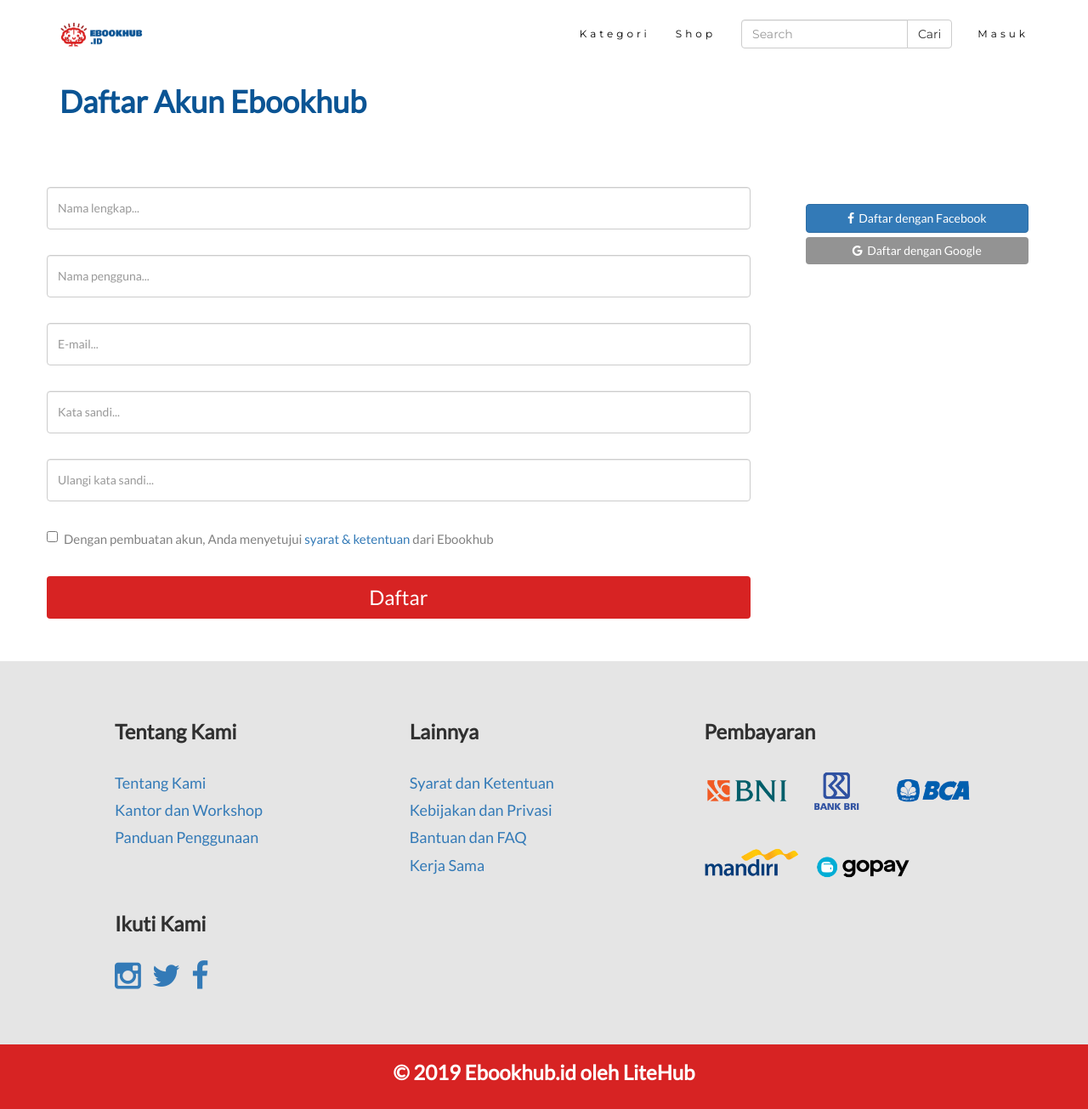
After one commit to nandoputrap/ebookhub-interface, a PHP site: page /register.php in a window 1280 px wide. The commit adds this page. Shown: the whole page at 85% size. Run offline with PHP 8.4, Linux system fonts and the light colour scheme; some libraries are stand-ins or nearby versions.

Commit message:
login + register - by ndo_kun

```diff
--- a/css/style.css
+++ b/css/style.css
@@ -604,3 +604,61 @@ box-shadow: 5px 5px 20px 0px rgba(0,0,0,0.5);
 
 
 /* CART.PHP */
+
+/* LOGIN */
+.modal-content{
+  margin-top: 100px;
+}
+
+.input-login{
+  padding: 0 10%;
+}
+
+.input-login input,
+.input-login button{
+  height: 50px;
+  margin: 20px auto;
+  width: 100%;
+}
+
+.login-social{
+  margin: 50px auto;
+}
+
+.belum-daftar{
+  margin-top: 50px;
+}
+
+.modal-footer{
+  padding: 20px 50px 50px 50px;
+}
+
+.btn-google{
+  background-color: #939393;
+  border: none;
+}
+
+.btn-google:hover{
+  background-color: #D72323;
+}
+/* LOGIN */
+
+/* REGISTER.PHP */
+.register{
+  margin: 50px;
+}
+
+.form-register-group{
+  padding: 0 50px 0 0;
+}
+
+.form-register{
+  height: 50px;
+  margin: 30px auto;
+  /* padding: 0 50px; */
+}
+
+.btn-register{
+  margin-top: 30px;
+}
+/* REGISTER.PHP */
--- /dev/null
+++ b/register.php
@@ -0,0 +1,41 @@
+<?php
+  require_once("templates/header.php");
+?>
+
+<div class="register">
+  <div class="container">
+    <div class="row">
+      <div class="col-md-12">
+        <h1>Daftar Akun Ebookhub</h1>
+      </div>
+
+      <div class="col-md-9 form-register-group">
+        <form class="" action="" method="post">
+          <input type="text" class="form-control form-register" placeholder="Nama lengkap...">
+          <input type="text" class="form-control form-register" placeholder="Nama pengguna...">
+          <input type="email" class="form-control form-register" placeholder="E-mail...">
+          <input type="password" class="form-control form-register" placeholder="Kata sandi...">
+          <input type="password" class="form-control form-register" placeholder="Ulangi kata sandi...">
+          <label class="checkbox-inline">
+            <input type="checkbox" value="">Dengan pembuatan akun, Anda menyetujui <a href="#">syarat & ketentuan</a> dari Ebookhub
+          </label>
+
+          <button type="button" class="btn btn-primary btn-block btn-ebookhub btn-register">Daftar</button>
+        </form>
+      </div>
+
+      <div class="col-md-3">
+        <div class="login-social">
+          <button type="button" class="btn btn-primary btn-block btn-fb"> <i class="fa fa-facebook"></i>&nbsp;&nbsp;Daftar dengan Facebook</button>
+          <button type="button" class="btn btn-primary btn-block btn-google"> <i class="fa fa-google"></i>&nbsp;&nbsp;Daftar dengan Google</button>
+        </div>
+      </div>
+    </div>
+
+
+  </div>
+</div>
+
+<?php
+  require_once("templates/footer.php");
+?>
--- a/templates/header.php
+++ b/templates/header.php
@@ -29,6 +29,9 @@
     <script src="js/bootstrap.min.js"></script>
     <script src="js/jquery-3.4.1.js"></script>
     <script src="js/custom.js"></script>
+
+    <script src="https://ajax.googleapis.com/ajax/libs/jquery/3.4.1/jquery.min.js"></script>
+  <script src="https://maxcdn.bootstrapcdn.com/bootstrap/3.4.0/js/bootstrap.min.js"></script>
 
   </head>
 
@@ -64,8 +67,65 @@
                   </div>
               </form>
             </li>
+
+            <li> <a data-toggle="modal" href="#myModal">Masuk</a> </li>
           </ul>
         </div>
+
+        <!-- Trigger the modal with a button -->
+<!-- <button type="button" class="btn btn-info btn-lg" data-toggle="modal" data-target="#myModal">Open Modal</button> -->
+
+<!-- Modal -->
+
       </div>
     </nav>
     <!-- End navigation -->
+
+    <div id="myModal" class="modal fade" role="dialog">
+      <div class="modal-dialog">
+
+        <!-- Modal content-->
+        <div class="modal-content">
+          <div class="modal-body">
+            <button type="button" class="close" data-dismiss="modal">&times;</button>
+            <div class="modal-title">
+              <h1 class="text-center">Masuk ke Akun Ebookhub</h1>
+            </div>
+
+            <div class="modal-form text-center input-login">
+              <input type="email" class="form-control" placeholder="Masukkan alamat e-mail...">
+              <input type="password" class="form-control" placeholder="Masukkan kata sandi...">
+              <button type="button" class="btn btn-primary btn-block btn-ebookhub">Masuk</button>
+            </div>
+          </div>
+
+          <div class="modal-footer">
+            <div class="row">
+              <div class="col-md-12 text-center">
+                <h4>ATAU</h4>
+              </div>
+
+              <div class="login-social">
+                <div class="col-md-6">
+                  <button type="button" class="btn btn-primary btn-block btn-fb"> <i class="fa fa-facebook"></i>&nbsp;&nbsp;Facebook</button>
+                </div>
+
+                <div class="col-md-6">
+                  <button type="button" class="btn btn-primary btn-block btn-google"> <i class="fa fa-google"></i>&nbsp;&nbsp;Google</button>
+                </div>
+              </div>
+
+              <div class="col-md-12 text-center">
+                <div class="belum-daftar">
+                  <a href="#">Lupa password?</a>
+
+                  <p>Belum punya akun? Daftar di <a href="register.php">sini</a> </p>
+                </div>
+              </div>
+            </div>
+          </div>
+        </div>
+        <!-- <h1>Masuk ke Akun Ebookhub</h1> -->
+
+      </div>
+    </div>
```
Also changed, not shown: login.php (added).
